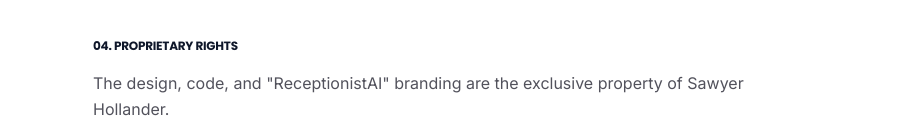
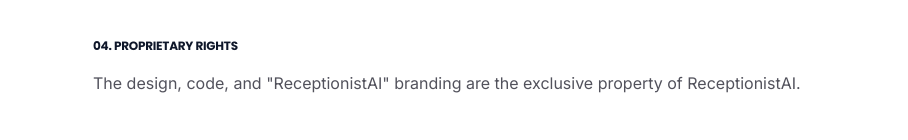
Before and after one commit to sawyerhollanderai-cpu/ai-receptionist, a Next.js app: page /terms in a window 1280 px wide. Shown: the part 660-800 px from the top of the page, without its empty margins (187-1095 px from the left). Built offline with nearby package versions, Linux system fonts and the light colour scheme.

Commit message:
refactor: remove personal name from terms and privacy pages

```diff
--- a/src/app/privacy/page.tsx
+++ b/src/app/privacy/page.tsx
@@ -58,7 +58,7 @@
           <section className="mb-12">
             <h2 className="text-xl font-bold text-deep-blue mb-4 uppercase tracking-widest text-xs">04. Contact</h2>
             <p className="text-zinc-600 leading-relaxed mb-4">
-              If you have questions about how we handle data, please contact us at hollandersawyer@gmail.com.
+              If you have questions about how we handle data, please contact us at support@receptionistai.com.
             </p>
           </section>
         </div>
--- a/src/app/terms/page.tsx
+++ b/src/app/terms/page.tsx
@@ -53,7 +53,7 @@
           <section className="mb-12">
             <h2 className="text-xl font-bold text-deep-blue mb-4 uppercase tracking-widest text-xs">04. Proprietary Rights</h2>
             <p className="text-zinc-600 leading-relaxed mb-4">
-              The design, code, and "ReceptionistAI" branding are the exclusive property of Sawyer Hollander.
+              The design, code, and &quot;ReceptionistAI&quot; branding are the exclusive property of ReceptionistAI.
             </p>
           </section>
         </div>
```
